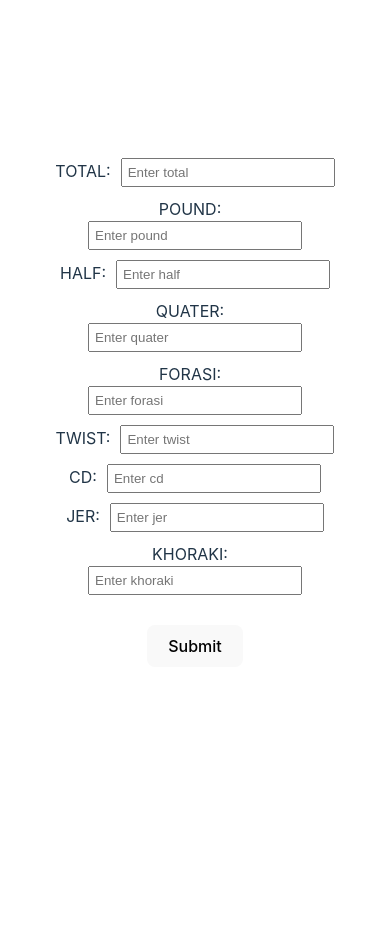
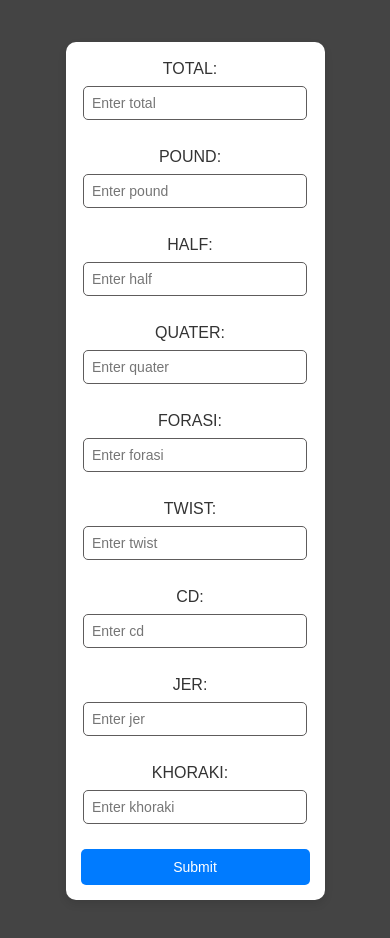
Before and after one commit to Its-Ashif/MBC_Calculator, a React (Vite) app: page / in a window 390 px wide. Shown: the top 938 px of the page. Before the commit the page ends 844 px from the top, so only its background shows below. Built offline with nearby package versions, Linux system fonts and the light colour scheme.

Commit message:
UI change

```diff
--- a/src/App.css
+++ b/src/App.css
@@ -55,25 +55,106 @@
 }
 
 
+
+
+
+
+/* General Styles */
+body {
+  font-family: Arial, sans-serif;
+  margin: 0;
+  padding: 0;
+  background-color: #444444;
+  color: #333;
+}
+
 .Home {
+  display: flex;
+  flex-direction: column;
+  align-items: center;
   padding: 20px;
 }
 
 .input-form {
-  margin-bottom: 20px;
+  width: 100%;
+  max-width: 400px;
+  background: #ffffff;
+  padding: 20px;
+  border-radius: 10px;
+  box-shadow: 0 4px 8px rgba(0, 0, 0, 0.1);
 }
 
 .input-field {
-  padding: 5px;
-  width: 200px;
+  width: 90%;
+  padding: 10px;
+  margin-top: 5px;
+  margin-bottom: 15px;
+  border: 1px solid #5e5c5c;
+  border-radius: 5px;
+  font-size: 16px;
+  background-color: #fff;
+  color: #888;
 }
 
 .submit-button {
-  padding: 10px 20px;
-  margin-top: 20px;
+  width: 100%;
+  padding: 12px;
+  background-color: #007bff;
+  color: white;
+  font-size: 16px;
+  border: none;
+  border-radius: 5px;
   cursor: pointer;
+  transition: background-color 0.3s ease;
 }
 
+.submit-button:hover {
+  background-color: #0056b3;
+}
+
+/* Result Display */
 .result {
+  width: 100%;
+  max-width: 400px;
   margin-top: 20px;
+  background: #fff;
+  padding: 20px;
+  border-radius: 10px;
+  box-shadow: 0 4px 8px rgba(0, 0, 0, 0.1);
 }
+
+.result pre {
+  background: #f4f4f4;
+  padding: 10px;
+  border-radius: 5px;
+  overflow-x: auto;
+}
+
+/* Media Query for Phone Devices */
+@media (max-width: 768px) {
+  .Home {
+    padding: 10px;
+  }
+
+  .input-form {
+    padding: 15px;
+  }
+
+  .input-field {
+    font-size: 14px;
+    padding: 8px;
+  }
+
+  .submit-button {
+    font-size: 14px;
+    padding: 10px;
+  }
+
+  .result {
+    padding: 15px;
+  }
+
+  .result pre {
+    font-size: 14px;
+  }
+}
--- a/src/App.jsx
+++ b/src/App.jsx
@@ -40,6 +40,7 @@ function App() {
             <label htmlFor={key} style={{ marginRight: '10px' }}>
               {key.toUpperCase()}:
             </label>
+            <br></br>
             <input
               type="number"
               id={key}
```
